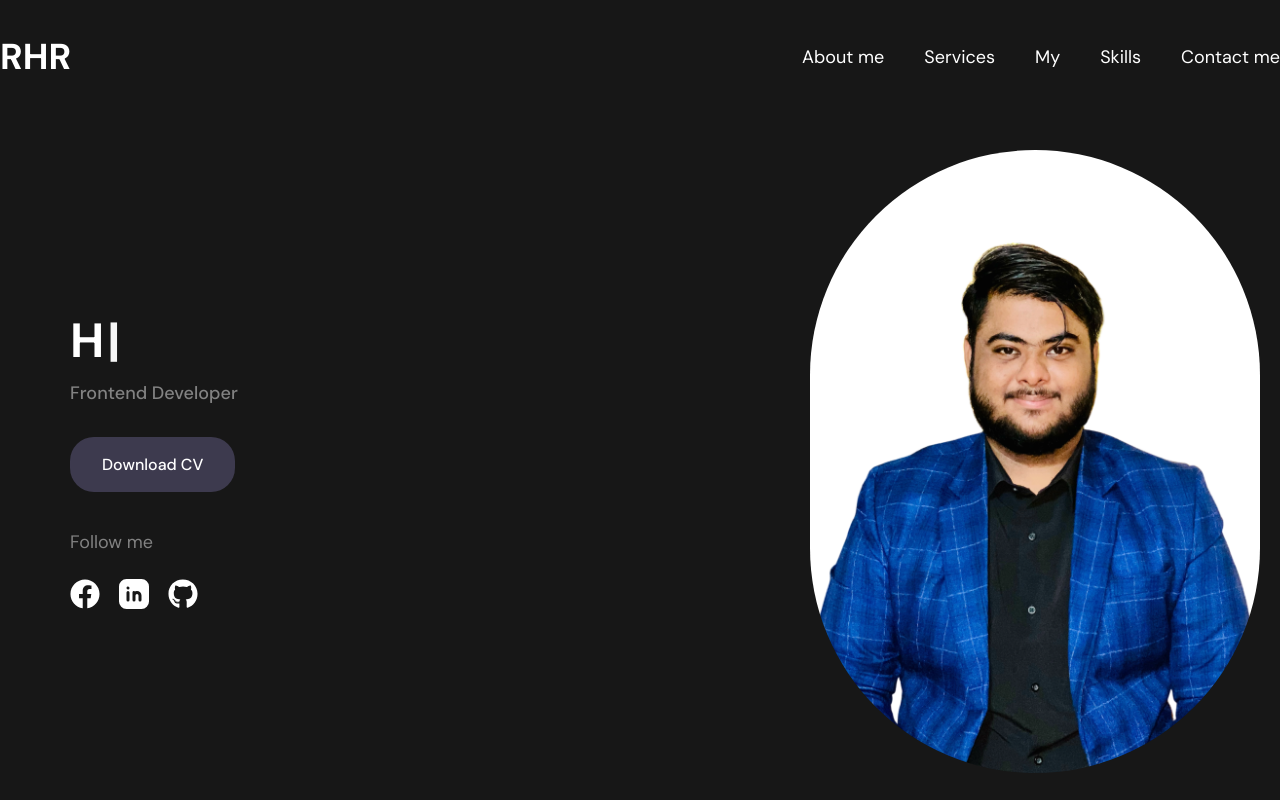
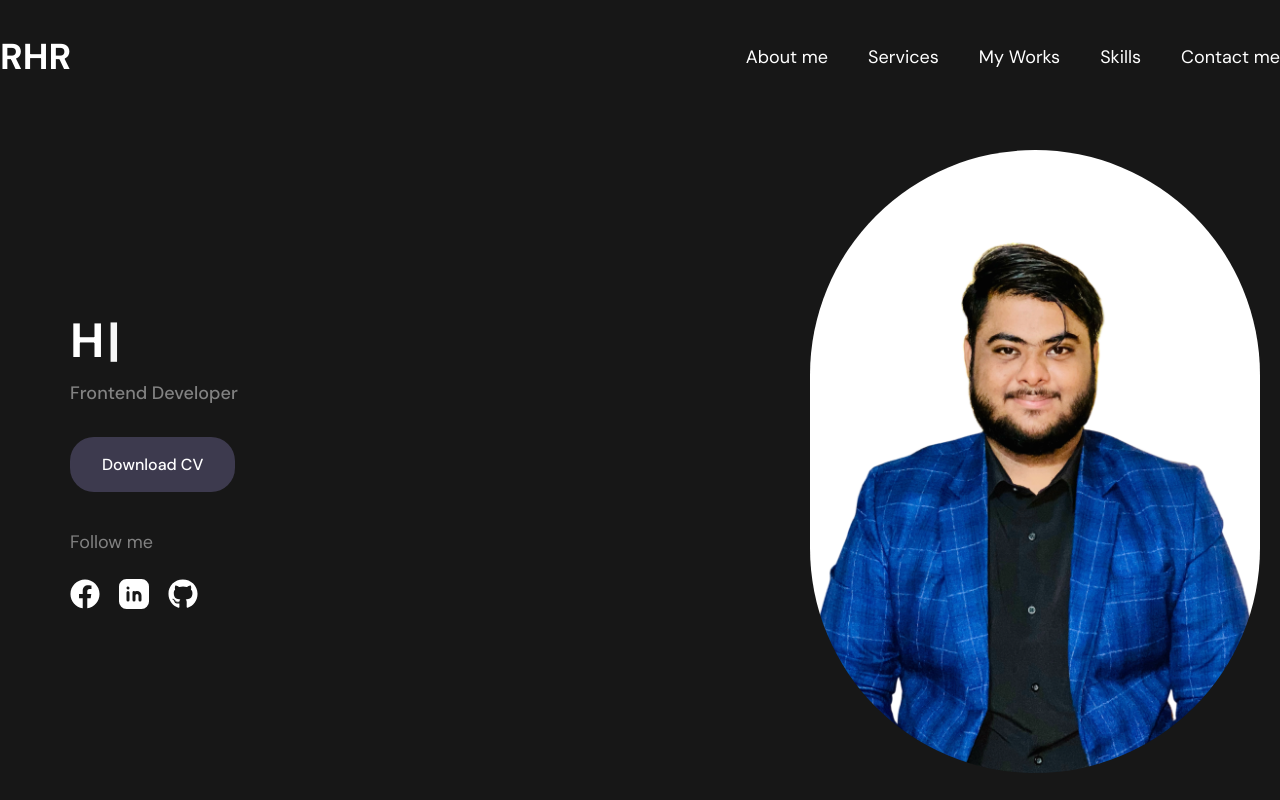
Before and after one commit to Rakib-Hassan-web/Portfulio-for-me, a React (Vite) app: page / in a window 1280 px wide. Shown: the top 800 px of the page. Built offline with nearby package versions, Linux system fonts and the light colour scheme.

Commit message:
all done

```diff
--- a/src/assets/Components/Navbar.jsx
+++ b/src/assets/Components/Navbar.jsx
@@ -21,7 +21,7 @@ const Navbar = () => {
           <ul className='flex items-center gap-10 text-white text-[18px] font-normal font-prymary'>
             <li><ScrollLink to="about" smooth={true} duration={700} offset={-80} className='cursor-pointer hover:text-[#85f994c5] duration-300  hover:scale-105'>About me</ScrollLink></li>
             <li><ScrollLink to="services" smooth={true} duration={700} offset={-80} className='cursor-pointer hover:text-[#85f994c5] duration-300  hover:scale-105'>Services</ScrollLink></li>
-            <li><ScrollLink to="works" smooth={true} duration={700} offset={-80} className='cursor-pointer hover:text-[#85f994c5] duration-300  hover:scale-105'>My</ScrollLink></li>
+            <li><ScrollLink to="works" smooth={true} duration={700} offset={-80} className='cursor-pointer hover:text-[#85f994c5] duration-300  hover:scale-105'>My Works</ScrollLink></li>
             <li><ScrollLink to="skills" smooth={true} duration={700} offset={-80} className='cursor-pointer hover:text-[#85f994c5] duration-300  hover:scale-105'>Skills</ScrollLink></li>
             <li><ScrollLink to="contact" smooth={true} duration={700} offset={-80} className='cursor-pointer hover:text-[#85f994c5] duration-300  hover:scale-105'>Contact me</ScrollLink></li>
           </ul>
```
